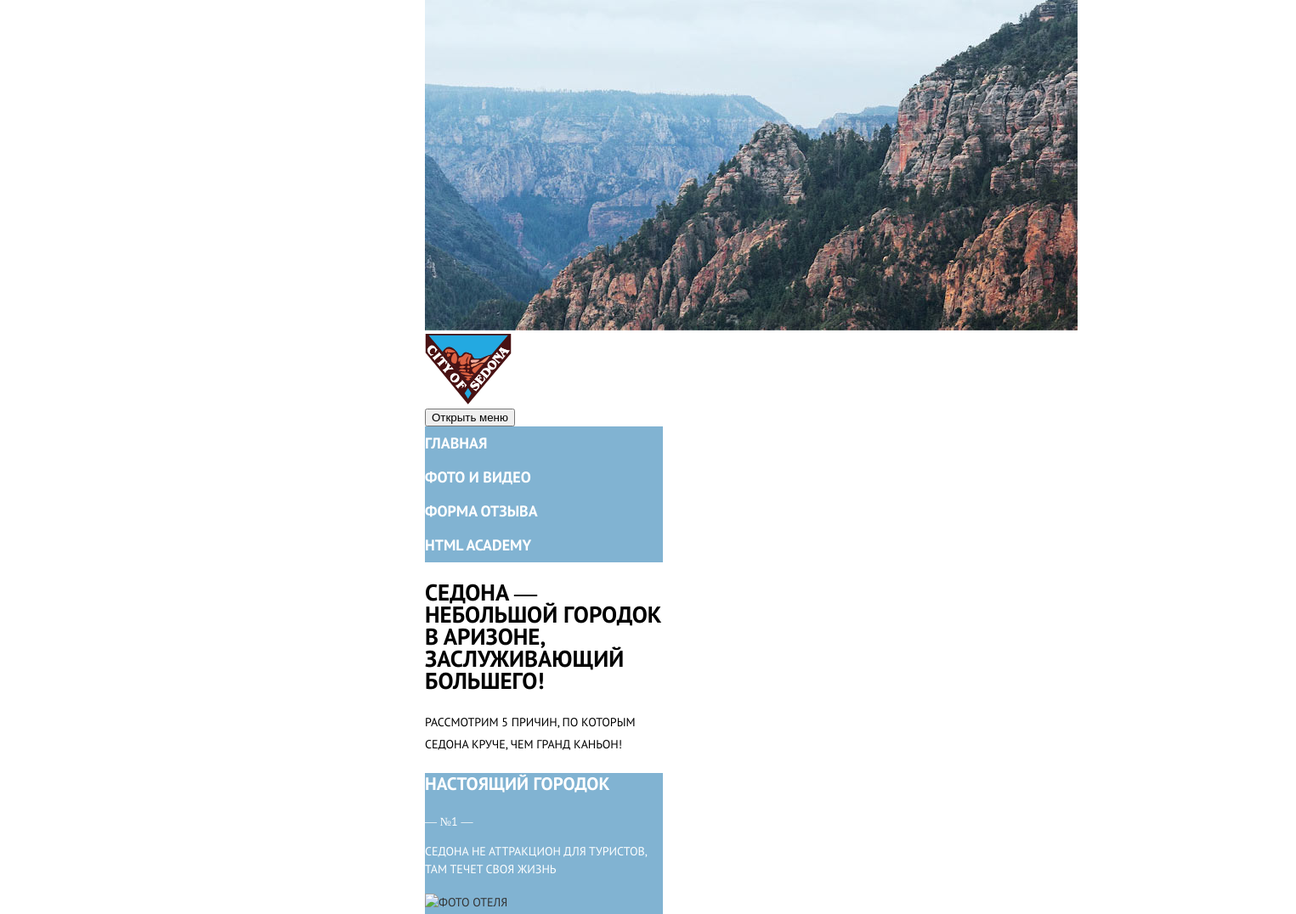
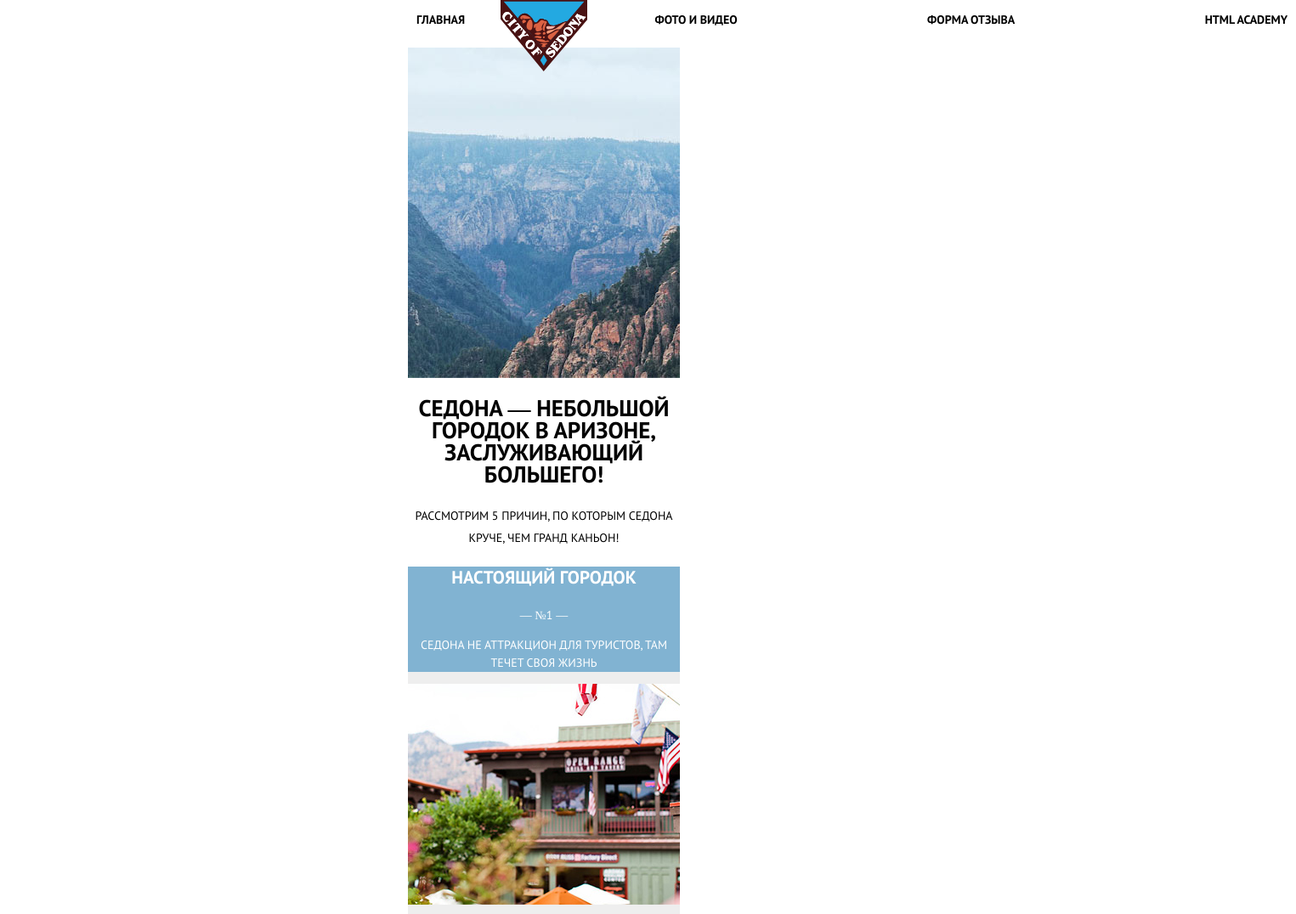
Before and after one commit to VitaliyBondarenko1982/178495-sedona, a plain HTML site: page source/index.html in a window 1280 px wide. Shown: the top 1076 px of the page at 85% size, 1525 px wide, since content can reach past the window. Drawn offline with nearby package versions, Linux system fonts and the light colour scheme; files that its build step writes are made by us from their sources; files whose address does not match are found by name.

Commit message:
Обновление перед консультацией

```diff
--- a/source/index.html
+++ b/source/index.html
@@ -3,11 +3,12 @@
   <head>
     <meta charset="utf-8">
     <title>HTML Academy: Седона</title>
+    <meta name="viewport" content="width=device-width,initial-scale=1">
+    <meta name="format-detection" content="telephone=no">
     <link rel="stylesheet" href="css/style.css">
   </head>
   <body>
     <header class="page-header">
-      <img class="page-header__image" src="img/bg-back-mobile@1x.jpg" width="768" height="389" alt="Фоновое изображение">
       <a class="page-header__logo">
         <img class="page-header__logo-image" src="img/logo-sedona-mobile.svg" width="102" height="83" alt="Логотип Седона">
       </a>
@@ -34,15 +35,18 @@
 
     <main class="page-main">
       <section class="page-main__advantages advantages">
-        <div class="advantages__wrapper slider">
+        <div class="advantages__wrapper">
+          <div class="advantages__banner"></div>
           <h1 class="advantages__heading">Седона &#8212; небольшой городок в Аризоне, заслуживающий большего!</h1>
           <p class="advantages__reasons">Рассмотрим 5 причин, по которым Седона круче, чем Гранд Каньон!</p>
         <ul class="advantages__list">
           <li class="advantages__item advantages__item--first-reason">
+            <div class="advantages__description-first-reason">
               <h3 class="advantages__title advantages__title--first-reason">Настоящий городок</h3>
               <p class="advantages__number advantages__number--first-reason">&#8212; №1 &#8212;</p>
               <p class="advantages__description advantages__description--first-reason">Седона не аттракцион для туристов, там течет своя жизнь</p>
-            <img class="advantages__image" src="img/photo-city.jpg" width="280" height="260" alt="Фото отеля">
+            </div>
+            <img class="advantages__image" src="img/main-city-mobile@1x.jpg" width="320" height="260" alt="Фото отеля">
             <ul class="features">
               <li class="features__item">
                 <h3 class="features__title features__title--apartment">Жилье</h3>
@@ -59,10 +63,12 @@
             </ul>
           </li>
           <li class="advantages__item advantages__item--second-reason">
+            <div class="advantages__description-second-reason">
               <h3 class="advantages__title advantages__title--second-reason">Там есть мост дьявола</h3>
               <p class="advantages__number advantages__number--second-reason">&#8212; №2 &#8212;</p>
               <p class="advantages__description advantages__description--second-reason">Да по нему можно пройти! Если вы осмелитесь, конечно</p>
-            <img class="advantages__image" src="img/photo-bridge.img" width="280" height="260" alt="Фото моста Дьявола">
+            </div>
+            <img class="advantages__image" src="img/photo-bridge-mobile@1x.jpg" width="320" height="260" alt="Фото моста Дьявола">
           </li>
           <li class="advantages__item advantages__item--third-reason">
             <h3 class="advantages__title">Небольшая площадь</h3>
--- a/source/less/advantages.less
+++ b/source/less/advantages.less
@@ -6,6 +6,13 @@
   background-color: #ffffff;
   color: #000000;
   text-transform: uppercase;
+
+  &__banner {
+    height: 389px;
+    background-image: url("../img/bg-back-mobile@1x.jpg");
+    background-repeat: no-repeat;
+    background-position: 0 50%;
+  }
 
   &__reasons {
     font-size: 14px;
@@ -18,19 +25,19 @@
     padding: 0;
   }
   &__number,
-  &__description,
-  &__image {
+  &__description {
     color:#333333;
     font-weight: 400;
     font-size: 14px;
     line-height: 21px;
   }
+
   &__item {
     background-color: #eeeeee;
   }
 
-  &__item--first-reason,
-  &__item--second-reason {
+  &__description-first-reason,
+  &__description-second-reason {
     background-color: #81b3d2;
     color: #ffffff;
   }
--- a/source/less/base.less
+++ b/source/less/base.less
@@ -1,7 +1,18 @@
 
 body {
-  font-family: "PT Sans";
   min-width: 320px;
   margin: 0;
   padding: 0;
+
+  font-family: "PT Sans", sans-serif;
+  font-size: 18px;
+  line-height: 26px;
+  font-weight: 700;
+  text-transform: uppercase;
+  font-style: normal;
   }
+
+img {
+  max-width: 100%;
+  height: auto;
+}
--- a/source/less/main-nav.less
+++ b/source/less/main-nav.less
@@ -0,0 +1,14 @@
+.main-nav {
+  min-height: 56px;
+  background-color: #ffffff;
+  width: 320px;
+  margin: 0 auto;
+  position: relative;
+  }
+
+  @media (min-width: @tablet-width) {
+    .main-nav {
+     width: auto;
+     margin: 0;
+    }
+  }
--- a/source/less/page-header.less
+++ b/source/less/page-header.less
@@ -1,5 +1,13 @@
 .page-header {
-  width: 280px;
+  width: 320px;
   margin: 0 auto;
-  padding: 0 20px;
 }
+
+.page-header__logo {
+  height: 83px;
+  position: absolute;
+  top: 0;
+  left: 50%;
+  transform: translateX(-50%);
+  z-index:10;
+}
--- a/source/less/page-main.less
+++ b/source/less/page-main.less
@@ -1,5 +1,5 @@
 .page-main {
-  width: 280px;
+  width: 320px;
   margin: 0 auto;
-  padding: 0 20px;
+  text-align: center;
 }
--- a/source/less/site-list.less
+++ b/source/less/site-list.less
@@ -10,8 +10,40 @@
   text-decoration:none;
   margin: 0;
   padding: 0;
+  position: absolute;
+  top: -220px;
+  width: 320px;
+
+
+    &__item {
+      padding: 10px;
+    }
+
   a {
     text-decoration:none;
     color: #ffffff;
   }
 }
+
+@media (min-width: @tablet-width) {
+  .site-list {
+    width: 700px;
+    display: flex;
+    justify-content: space-between;
+    margin: 0 auto;
+    background-color: #ffffff;
+    top: 0;
+    font-size: 14px;
+    line-height: 26px;
+    a {
+      color: #000000;
+    }
+  }
+
+}
+
+@media (min-width: @desktop-width) {
+  .site-list {
+    width: 1045px;
+  }
+}
--- a/source/less/style.less
+++ b/source/less/style.less
@@ -14,6 +14,7 @@
   font-style: normal;
 }
 
+@import "variables";
 @import "site-list";
 @import "page-header";
 @import "main-nav";
--- /dev/null
+++ b/source/less/variables.less
@@ -0,0 +1,2 @@
+@tablet-width: 768px;
+@desktop-width: 1200px;
```
Also changed, not shown: source/form.html (+2 -0 lines), source/photo.html (+2 -0 lines), source/less/site-list.css (added), 1 other file. Lines whose indentation alone changed are shown as unchanged.
